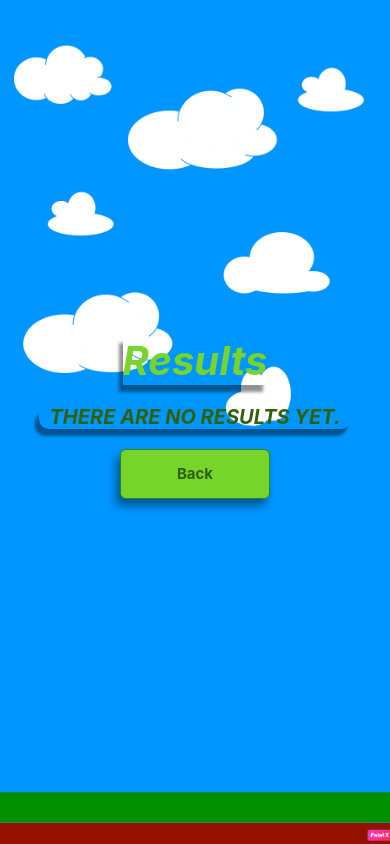
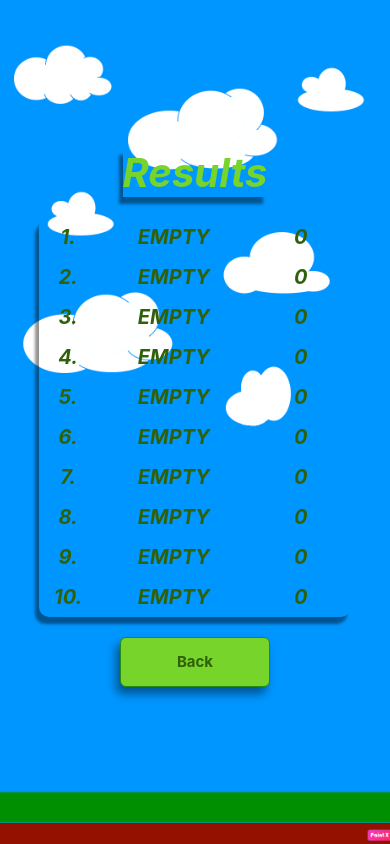
Before and after one commit to LukaszKulyk/catch-the-fly-mobile-game, a React Native app: screen /Results in a window 390 px wide. Built offline with nearby package versions, Linux system fonts and the light colour scheme.

Commit message:
Added reseting scores and displaying empty values in case there are missing results.

```diff
--- a/components/ResultsScreen.js
+++ b/components/ResultsScreen.js
@@ -1,6 +1,5 @@
-import React, { useState, useEffect } from 'react';
-import { Text, View, ImageBackground, StyleSheet, FlatList, Dimensions, TouchableWithoutFeedback } from 'react-native';
-//import { ImageBackground } from 'react-native-web';
+import React from 'react';
+import { Text, View, ImageBackground, StyleSheet } from 'react-native';
 import GameButton from './GameButton';
 
 export default function ResultsScreen({ navigation }) {
@@ -9,9 +8,15 @@ export default function ResultsScreen({ navigation }) {
     let bestScores = [];
 
     if(results == null || results.length < 1) {
-        bestScores.push(
-            <Text style={styles.resultsText}>There are no results yet.</Text>
-        )
+        for(let i = 0; i < 10; i++) {
+            bestScores.push(
+                <View key={i} style={styles.resultsView}>
+                    <Text style={[styles.resultsText, {flex: 1}]}>{i + 1}.</Text>
+                    <Text style={[styles.resultsText, {flex: 4}]}>EMPTY</Text>
+                    <Text style={[styles.resultsText, {flex: 2}]}>0</Text>
+                </View>
+            )
+        }
     }
     else {
         bestScores = []
@@ -24,8 +29,19 @@ export default function ResultsScreen({ navigation }) {
                 </View>
             )
         });
+
+        if(bestScores.length < 10) {
+            for(let i = bestScores.length; i < 10; i++) {
+                bestScores.push(
+                    <View key={i} style={styles.resultsView}>
+                        <Text style={[styles.resultsText, {flex: 1}]}>{i + 1}.</Text>
+                        <Text style={[styles.resultsText, {flex: 4}]}>EMPTY</Text>
+                        <Text style={[styles.resultsText, {flex: 2}]}>0</Text>
+                    </View>
+                )
+            }
+        }
     }
-
 
     return (
         <ImageBackground source={require('../assets/background_image.png')} style={{flex: 1, width: null, height: null}}>
@@ -72,47 +88,13 @@ const styles = StyleSheet.create({
         flexDirection: 'row',
         justifyContent: 'center',
         margin: 8,
-        //backgroundColor: 'green'
-        //alignItems: 'center',
-        //justifyContent: 'center',
-        //width: 150,
-        //height: 50,
-        //boxShadow: 'inset, 0px 1px 0px, 0px, #caefab',
-        //background: 'linear-gradient(to bottom, #77d42a 5%, #5cb811 100%)',
-        //backgroundColor: '#77d42a',
-        //
-        // shadowColor: "#000",
-        // shadowOffset: {
-        //     width: -4,
-        //     height: 7,
-        // },
-        // shadowOpacity: 0.43,
-        // shadowRadius: 9.51,
-        //elevation: 15,
-        //
-        //border: '2px',
-        //borderRadius: 6,
-        //borderWidth: '1px',
-        //display: 'inline-block',
-        /*cursor: 'pointer',*/
-        //paddingTop: 6,//'6px 24px',
-        //paddingBottom: 6,
-        //paddingRight: 24,
-        //paddingLeft: 24,
-        //marginBottom: 10
-        /*textDecoration: 'none',
-        textShadow: '0px 1px 0px #aade7c'  */
     },
     resultsText: {
         textAlign: 'center',
-        //alignItems: 'center',
-        //justifyContent: 'center',
         color: '#306108',
-        //fontFamily: 'sans-serif',
         fontSize: 20,
         fontWeight: 'bold',
         fontStyle: 'italic',
         textTransform: 'uppercase',
-        //border: '2px'
     }
   });
--- a/components/SettingsScreen.js
+++ b/components/SettingsScreen.js
@@ -1,5 +1,5 @@
 import React, { useState, useEffect } from 'react';
-import { Text, View, ImageBackground, TextInput, Dimensions, TouchableWithoutFeedback } from 'react-native';
+import { Text, View, ImageBackground, TextInput, Modal, Dimensions, TouchableWithoutFeedback, Alert } from 'react-native';
 //import { ImageBackground } from 'react-native-web';
 import GameButton from './GameButton';
 import DropDownPicker from 'react-native-dropdown-picker';
@@ -19,6 +19,24 @@ export default function SettingsScreen({ navigation }) {
     const changePlayerName = (name) => {
         setPlayerName(name);
         localStorage.setItem('Name', name)
+    }
+
+    const deleteAllResults = () => {
+        //localStorage.removeItem('highScores')
+        Alert.alert(
+            "Remove all saved results",
+            "Are you sure you want to delete all saved results? It will not be possible to restore it back.",
+            [
+                {
+                    text:"Delete",
+                    onPress: () => localStorage.removeItem('highScores')
+                },
+                {
+                    text:"Cancel",
+                    onPress: () => console.log('cancel.')
+                }
+            ]
+        )
     }
 
     return (
@@ -113,6 +131,7 @@ export default function SettingsScreen({ navigation }) {
                     <View style={{alignItems: 'center', marginBottom: 20}}>
                         <GameButton
                             title="Reset All Results"
+                            onPress={deleteAllResults}
                         />
                     </View>
                 </View>
```
Also changed, not shown: components/NewGameScreen.js (+1 -62 lines).
